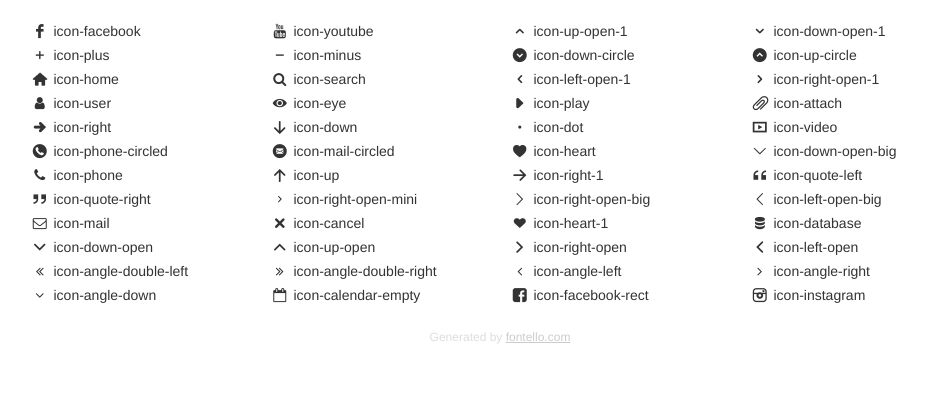
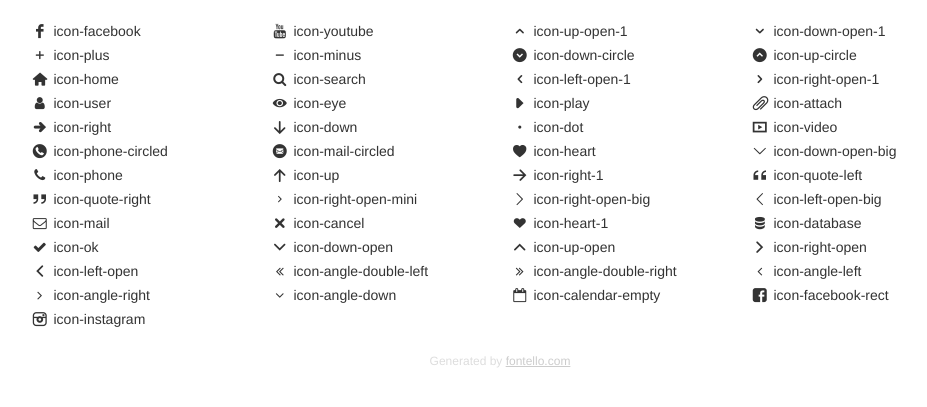
Before and after one commit to movementk/eng.goodpeople, a PHP site: page /assets/fontello/demo.html in a window 1280 px wide. Shown: the part 71-478 px from the top of the page, without its empty margins (140-1067 px from the left). Run offline with PHP 8.4, Linux system fonts and the light colour scheme.

Commit message:
폰텔로 추가

```diff
--- a/assets/fontello/config.json
+++ b/assets/fontello/config.json
@@ -293,6 +293,12 @@
       "css": "database",
       "code": 59427,
       "src": "entypo"
+    },
+    {
+      "uid": "12f4ece88e46abd864e40b35e05b11cd",
+      "css": "ok",
+      "code": 59428,
+      "src": "fontawesome"
     }
   ]
 }
--- a/assets/fontello/css/fontello-codes.css
+++ b/assets/fontello/css/fontello-codes.css
@@ -35,6 +35,7 @@
 .icon-cancel:before { content: '\e821'; } /* '' */
 .icon-heart-1:before { content: '\e822'; } /* '' */
 .icon-database:before { content: '\e823'; } /* '' */
+.icon-ok:before { content: '\e824'; } /* '' */
 .icon-down-open:before { content: '\f004'; } /* '' */
 .icon-up-open:before { content: '\f005'; } /* '' */
 .icon-right-open:before { content: '\f006'; } /* '' */
--- a/assets/fontello/css/fontello-ie7-codes.css
+++ b/assets/fontello/css/fontello-ie7-codes.css
@@ -35,6 +35,7 @@
 .icon-cancel { *zoom: expression( this.runtimeStyle['zoom'] = '1', this.innerHTML = '&#xe821;&nbsp;'); }
 .icon-heart-1 { *zoom: expression( this.runtimeStyle['zoom'] = '1', this.innerHTML = '&#xe822;&nbsp;'); }
 .icon-database { *zoom: expression( this.runtimeStyle['zoom'] = '1', this.innerHTML = '&#xe823;&nbsp;'); }
+.icon-ok { *zoom: expression( this.runtimeStyle['zoom'] = '1', this.innerHTML = '&#xe824;&nbsp;'); }
 .icon-down-open { *zoom: expression( this.runtimeStyle['zoom'] = '1', this.innerHTML = '&#xf004;&nbsp;'); }
 .icon-up-open { *zoom: expression( this.runtimeStyle['zoom'] = '1', this.innerHTML = '&#xf005;&nbsp;'); }
 .icon-right-open { *zoom: expression( this.runtimeStyle['zoom'] = '1', this.innerHTML = '&#xf006;&nbsp;'); }
--- a/assets/fontello/css/fontello-ie7.css
+++ b/assets/fontello/css/fontello-ie7.css
@@ -46,6 +46,7 @@
 .icon-cancel { *zoom: expression( this.runtimeStyle['zoom'] = '1', this.innerHTML = '&#xe821;&nbsp;'); }
 .icon-heart-1 { *zoom: expression( this.runtimeStyle['zoom'] = '1', this.innerHTML = '&#xe822;&nbsp;'); }
 .icon-database { *zoom: expression( this.runtimeStyle['zoom'] = '1', this.innerHTML = '&#xe823;&nbsp;'); }
+.icon-ok { *zoom: expression( this.runtimeStyle['zoom'] = '1', this.innerHTML = '&#xe824;&nbsp;'); }
 .icon-down-open { *zoom: expression( this.runtimeStyle['zoom'] = '1', this.innerHTML = '&#xf004;&nbsp;'); }
 .icon-up-open { *zoom: expression( this.runtimeStyle['zoom'] = '1', this.innerHTML = '&#xf005;&nbsp;'); }
 .icon-right-open { *zoom: expression( this.runtimeStyle['zoom'] = '1', this.innerHTML = '&#xf006;&nbsp;'); }
--- a/assets/fontello/demo.html
+++ b/assets/fontello/demo.html
@@ -229,11 +229,11 @@ body {
 }
 @font-face {
       font-family: 'fontello';
-      src: url('./font/fontello.eot?15929234');
-      src: url('./font/fontello.eot?15929234#iefix') format('embedded-opentype'),
-           url('./font/fontello.woff?15929234') format('woff'),
-           url('./font/fontello.ttf?15929234') format('truetype'),
-           url('./font/fontello.svg?15929234#fontello') format('svg');
+      src: url('./font/fontello.eot?26455657');
+      src: url('./font/fontello.eot?26455657#iefix') format('embedded-opentype'),
+           url('./font/fontello.woff?26455657') format('woff'),
+           url('./font/fontello.ttf?26455657') format('truetype'),
+           url('./font/fontello.svg?26455657#fontello') format('svg');
       font-weight: normal;
       font-style: normal;
     }
@@ -352,21 +352,24 @@ body {
         <div class="the-icons span3" title="Code: 0xe823"><i class="demo-icon icon-database">&#xe823;</i> <span class="i-name">icon-database</span><span class="i-code">0xe823</span></div>
       </div>
       <div class="row">
+        <div class="the-icons span3" title="Code: 0xe824"><i class="demo-icon icon-ok">&#xe824;</i> <span class="i-name">icon-ok</span><span class="i-code">0xe824</span></div>
         <div class="the-icons span3" title="Code: 0xf004"><i class="demo-icon icon-down-open">&#xf004;</i> <span class="i-name">icon-down-open</span><span class="i-code">0xf004</span></div>
         <div class="the-icons span3" title="Code: 0xf005"><i class="demo-icon icon-up-open">&#xf005;</i> <span class="i-name">icon-up-open</span><span class="i-code">0xf005</span></div>
         <div class="the-icons span3" title="Code: 0xf006"><i class="demo-icon icon-right-open">&#xf006;</i> <span class="i-name">icon-right-open</span><span class="i-code">0xf006</span></div>
-        <div class="the-icons span3" title="Code: 0xf007"><i class="demo-icon icon-left-open">&#xf007;</i> <span class="i-name">icon-left-open</span><span class="i-code">0xf007</span></div>
       </div>
       <div class="row">
+        <div class="the-icons span3" title="Code: 0xf007"><i class="demo-icon icon-left-open">&#xf007;</i> <span class="i-name">icon-left-open</span><span class="i-code">0xf007</span></div>
         <div class="the-icons span3" title="Code: 0xf100"><i class="demo-icon icon-angle-double-left">&#xf100;</i> <span class="i-name">icon-angle-double-left</span><span class="i-code">0xf100</span></div>
         <div class="the-icons span3" title="Code: 0xf101"><i class="demo-icon icon-angle-double-right">&#xf101;</i> <span class="i-name">icon-angle-double-right</span><span class="i-code">0xf101</span></div>
         <div class="the-icons span3" title="Code: 0xf104"><i class="demo-icon icon-angle-left">&#xf104;</i> <span class="i-name">icon-angle-left</span><span class="i-code">0xf104</span></div>
-        <div class="the-icons span3" title="Code: 0xf105"><i class="demo-icon icon-angle-right">&#xf105;</i> <span class="i-name">icon-angle-right</span><span class="i-code">0xf105</span></div>
       </div>
       <div class="row">
+        <div class="the-icons span3" title="Code: 0xf105"><i class="demo-icon icon-angle-right">&#xf105;</i> <span class="i-name">icon-angle-right</span><span class="i-code">0xf105</span></div>
         <div class="the-icons span3" title="Code: 0xf107"><i class="demo-icon icon-angle-down">&#xf107;</i> <span class="i-name">icon-angle-down</span><span class="i-code">0xf107</span></div>
         <div class="the-icons span3" title="Code: 0xf133"><i class="demo-icon icon-calendar-empty">&#xf133;</i> <span class="i-name">icon-calendar-empty</span><span class="i-code">0xf133</span></div>
         <div class="the-icons span3" title="Code: 0xf301"><i class="demo-icon icon-facebook-rect">&#xf301;</i> <span class="i-name">icon-facebook-rect</span><span class="i-code">0xf301</span></div>
+      </div>
+      <div class="row">
         <div class="the-icons span3" title="Code: 0xf31e"><i class="demo-icon icon-instagram">&#xf31e;</i> <span class="i-name">icon-instagram</span><span class="i-code">0xf31e</span></div>
       </div>
     </div>
```
Also changed, not shown: assets/fontello/css/fontello.css (+8 -7 lines), assets/fontello/css/fontello-embedded.css, assets/fontello/font/fontello.ttf, assets/fontello/font/fontello.woff, assets/fontello/font/fontello.woff2, 2 other files.
